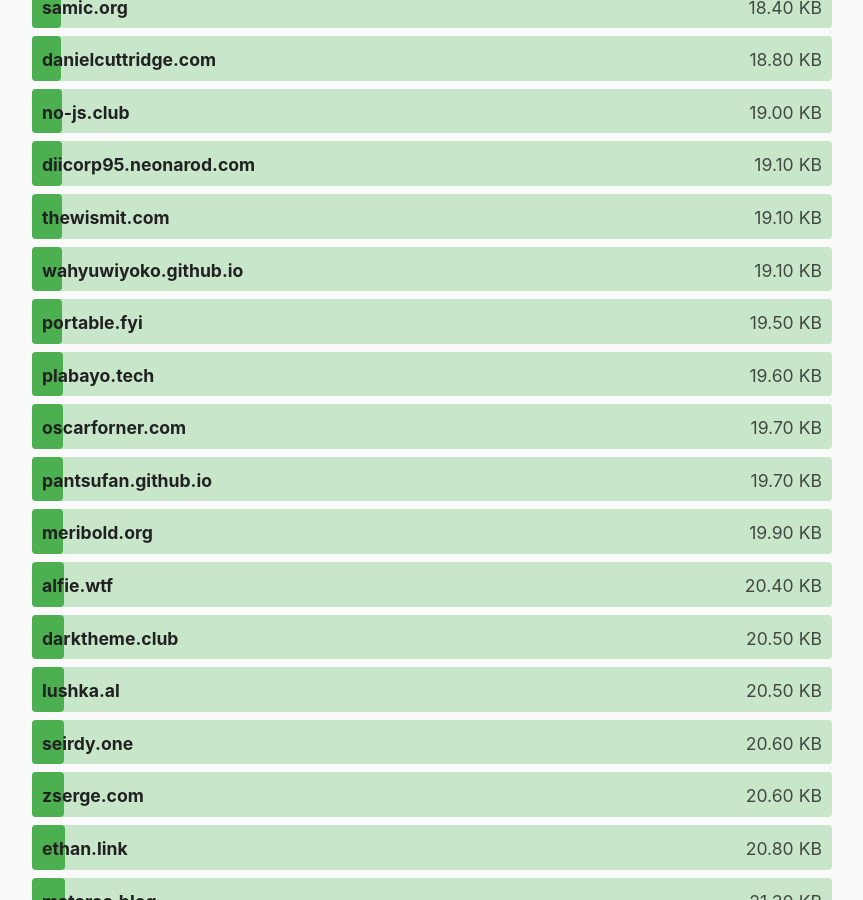
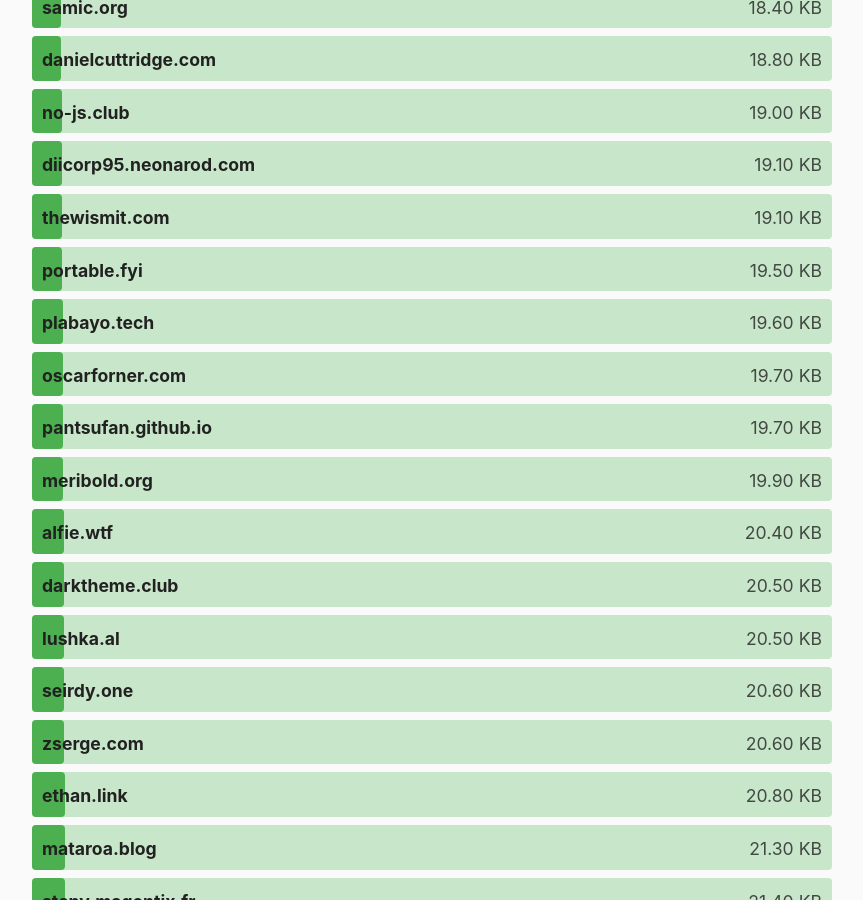
Before and after one commit to kevquirk/512kb.club, a Jekyll site: the page built from index.md, in a window 1280 px wide and 900 px high, scrolled down 7109 px. Shown: the whole window, without its empty margins (208-1071 px from the left). Built offline with Jekyll 4.4.1, drawn with Linux system fonts in a browser that asks for light colours.

Commit message:
Remove wahyuwiyoko.github.io domain

```diff
--- a/_data/sites.yml
+++ b/_data/sites.yml
@@ -2553,11 +2553,6 @@
   size: 7.6
   last_checked: 2022-04-26
 
-- domain: wahyuwiyoko.github.io
-  url: https://wahyuwiyoko.github.io/
-  size: 19.1
-  last_checked: 2022-10-25
-
 - domain: webmusic.pages.dev
   url: https://webmusic.pages.dev/
   size: 505
```
